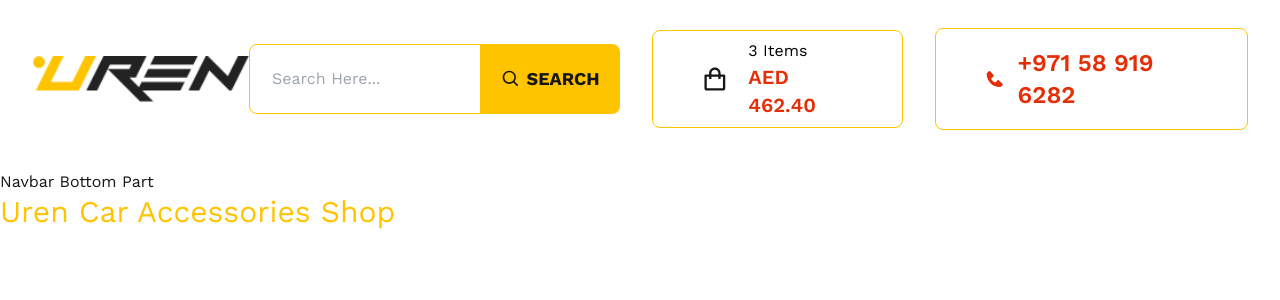
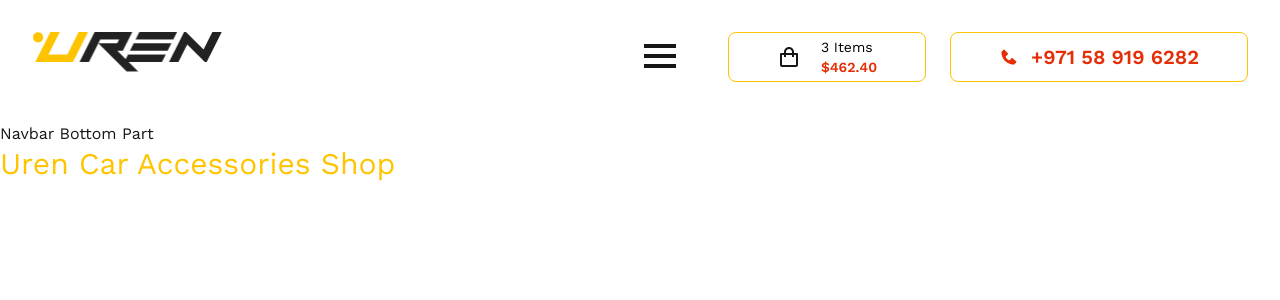
Before and after one commit to shahjalalhazari/Uren-Car-Accessories-Shop, a Next.js app: page / in a window 1280 px wide. Shown: the top 300 px of the page. Built offline with nearby package versions, Linux system fonts and the light colour scheme.

Commit message:
Navbar top part for medium screen devices added.

```diff
--- a/src/components/shared/navbar/Navbar.jsx
+++ b/src/components/shared/navbar/Navbar.jsx
@@ -4,7 +4,7 @@ import TopNavbar from './TopNavbar';
 const Navbar = () => {
   return (
     <>
-      <TopNavbar/>
+      <TopNavbar navItems={navItems} categories={categories} />
       <h1>Navbar Bottom Part</h1>
     </>
   );
--- a/src/components/shared/navbar/TopNavbar.jsx
+++ b/src/components/shared/navbar/TopNavbar.jsx
@@ -1,8 +1,19 @@
-import Image from 'next/image';
-import Link from 'next/link';
-import { BiSearch, BiShoppingBag, BiSolidPhone } from "react-icons/bi";
+"use client";
+import Image from "next/image";
+import Link from "next/link";
+import { usePathname } from "next/navigation";
+import { useState } from "react";
+import {
+  BiMenu,
+  BiSearch,
+  BiShoppingBag,
+  BiSolidPhone,
+  BiX,
+} from "react-icons/bi";
 
-const TopNavbar = () => {
+const TopNavbar = ({ navItems, categories }) => {
+  const pathname = usePathname();
+  const [navbarOpen, setNavbarOpen] = useState(false);
   return (
     <div className="nav-top-part">
       {/* NAVBAR TOP PART FOR LARGE (DEFAULT) DEVICES */}
@@ -34,7 +45,9 @@ const TopNavbar = () => {
                 <BiShoppingBag className="text-3xl" />
                 <div className="grid text-md">
                   <span className="text-black">3 Items</span>
-                  <span className="text-secondary text-xl font-semibold">AED 462.40</span>
+                  <span className="text-secondary text-xl font-semibold">
+                    AED 462.40
+                  </span>
                 </div>
               </div>
             </Link>
@@ -47,9 +60,160 @@ const TopNavbar = () => {
           </Link>
         </ul>
       </div>
+
       {/* NAVBAR TOP PART FOR MEDIUM DEVICES */}
       <div className="md-top-nav">
-        <h1>Top nav for medium device</h1>
+        {/* LOGO */}
+        <Link href="/">
+          <Image
+            width={"190"}
+            height={"40"}
+            src="/images/menu/logo/2.png"
+            alt="Uren's Logo"
+            className="uren-logo"
+          />
+        </Link>
+        <div className="flex gap-x-6">
+          {/* Hamburger Menu Btn */}
+          <div className="text-5xl pr-5" onClick={() => setNavbarOpen(true)}>
+            <BiMenu />
+          </div>
+          {/* Cart */}
+          <Link href="/" className="">
+            <div className="nav-cart-btn">
+              <BiShoppingBag className="text-2xl" />
+              <div className="grid text-sm ">
+                <span className="text-black">3 Items</span>
+                <span className="text-secondary font-semibold">$462.40</span>
+              </div>
+            </div>
+          </Link>
+
+          {/* Phone Number */}
+          <Link href="tel://971589196282">
+            <div className="nav-phone-num px-12">
+              <BiSolidPhone />
+              +971 58 919 6282
+            </div>
+          </Link>
+        </div>
+
+        {navbarOpen && (
+          <>
+            {/* Sidebar Overlay (Background Dim) */}
+            <div
+              className={`sidebar-overlay ${
+                navbarOpen ? "opacity-100 visible" : "opacity-0 invisible"
+              }`}
+              onClick={() => setNavbarOpen(false)}
+            ></div>
+
+            {/* Sidebar Menu */}
+            <div
+              className={`menu-sidebar w-1/2 ${
+                navbarOpen ? "translate-x-0" : "translate-x-full"
+              }`}
+            >
+              {/* Close Button */}
+              <button
+                className="sidebar-close-btn"
+                onClick={() => setNavbarOpen(false)}
+              >
+                <BiX />
+              </button>
+
+              {/* Search Form */}
+              <form className="sidebar-search-form">
+                <input
+                  type="text"
+                  name="search"
+                  id="search"
+                  placeholder="Search Here..."
+                  className="sidebar-search-input"
+                />
+                <button type="submit" className="sidebar-search-btn">
+                  <BiSearch />
+                </button>
+              </form>
+
+              {/* Menu Items */}
+              <ul className="sidebar-nav-list">
+                {navItems.map((item) => (
+                  <li>
+                    <Link
+                      className={`font-semibold uppercase ${
+                        pathname === item.path && "text-secondary"
+                      }`}
+                      key={item.path}
+                      href={item.path}
+                      onClick={() => setNavbarOpen(false)}
+                    >
+                      {item.title}
+                    </Link>
+                  </li>
+                ))}
+              </ul>
+
+              <hr className="border-[#ccc] mx-8 mt-6 mb-2" />
+
+              <ul className="text-[#999] mx-4">
+                <div className="collapse collapse-arrow mb-[-25px]">
+                  <input type="radio" name="my-accordion-2" />
+                  <div className="collapse-title font-semibold">
+                    User Settings
+                  </div>
+                  <div className="collapse-content text-sm ml-4">
+                    <ul className="space-y-3">
+                      <li>
+                        <Link href={"/user/profile"}>My Account</Link>
+                      </li>
+                      <li>
+                        <Link href={"/"}>Sign In | Sign Up</Link>
+                      </li>
+                    </ul>
+                  </div>
+                </div>
+                <div className="collapse collapse-arrow mb-[-25px]">
+                  <input type="radio" name="my-accordion-2" />
+                  <div className="collapse-title font-semibold">Currency</div>
+                  <div className="collapse-content text-sm ml-4">
+                    <ul className="space-y-3">
+                      <li className="text-secondary">
+                        <Link href="/">$ US Dollar</Link>
+                      </li>
+                      <li>
+                        <Link href="">£ Pound Sterling</Link>
+                      </li>
+                      <li>
+                        <Link href="">€ EUR</Link>
+                      </li>
+                    </ul>
+                  </div>
+                </div>
+                <div className="collapse collapse-arrow">
+                  <input type="radio" name="my-accordion-2" />
+                  <div className="collapse-title font-semibold">Language</div>
+                  <div className="collapse-content text-sm ml-4">
+                    <ul className="space-y-3">
+                      <li className="text-secondary">
+                        <Link href="/">English</Link>
+                      </li>
+                      <li>
+                        <Link href="/">Français</Link>
+                      </li>
+                      <li>
+                        <Link href="/">Romanian</Link>
+                      </li>
+                      <li>
+                        <Link href="/">Japanese</Link>
+                      </li>
+                    </ul>
+                  </div>
+                </div>
+              </ul>
+            </div>
+          </>
+        )}
       </div>
       {/* NAVBAR TOP PART FOR SMALL DEVICES */}
       <div className="sm-top-nav">Top nav for small device</div>
--- a/src/components/shared/navbar/navbar.css
+++ b/src/components/shared/navbar/navbar.css
@@ -1,11 +1,11 @@
 /* ✅ Desktops & Large Screens (Default) */
-/* Small & medium device will be hidden in large device */
+/* Small & medium devices are hidden in large device */
 .md-top-nav, .sm-top-nav {
     @apply hidden;
 }
 /* NAVBAR TOP PART FOR LARGE DEVICES */
 .lg-top-nav {
-    @apply navbar bg-base-100 flex justify-between px-8 mt-5 mb-8;
+    @apply bg-base-100 flex justify-between px-8 mt-10 mb-12;
 }
 .lg-search-input {
     @apply p-[22px] w-3/4 outline-none border border-primary rounded-s-lg;
@@ -28,9 +28,73 @@
 .nav-phone-num:hover {
     @apply text-dark;
 }
+/* ✅ Tablets (All sizes) */
+@media (min-width: 768px) and (max-width: 1367px) {
 
+    /* Small & large devices are hidden in medium device */
+    .lg-top-nav,
+    .sm-top-nav {
+        @apply hidden
+    }
+
+    /* NAVBAR TOP PART FOR MEDIUM DEVICES */
+    .md-top-nav {
+        @apply flex justify-between px-8 mt-8 mb-10;
+    }
+
+    .nav-cart-btn {
+        @apply border border-primary py-1 flex gap-5 items-center px-12;
+    }
+
+    .sidebar-overlay {
+        @apply fixed inset-0 bg-black bg-opacity-50 z-40 transition-opacity duration-500 ease-in-out;
+    }
+
+    .menu-sidebar {
+        @apply fixed top-0 right-0 h-full bg-white opacity-95 shadow-lg z-50 animate-fadeIn;
+    }
+
+    .sidebar-close-btn {
+        @apply absolute top-0 left-[-46px] text-3xl bg-secondary text-base-100 px-2 py-[15px] transition-all ease-in-out duration-300;
+    }
+
+    .sidebar-search-form {
+        @apply bg-[#eee] flex justify-between items-center;
+    }
+
+    .sidebar-search-input {
+        @apply w-full px-8 py-5 text-sm bg-[#eee] outline-none;
+    }
+
+    .sidebar-search-btn {
+        @apply text-xl text-[#999] p-5;
+    }
+
+    .sidebar-nav-list {
+        @apply space-y-2 text-[#999] font-semibold mt-8 mx-8;
+    }
+
+    .nav-phone-num {
+        @apply px-12 py-2.5 text-xl;
+    }
+    }
 /* ✅ Mobile Phones (All sizes) */
 @media (max-width: 767px) {}
 
-/* ✅ Tablets (All sizes) */
-@media (min-width: 768px) and (max-width: 1023px) {}
+/* FadeIn Animations */
+@keyframes fadeIn {
+    from {
+        opacity: 0;
+        transform: translateY(-10px);
+    }
+
+    to {
+        opacity: 1;
+        transform: translateY(0);
+    }
+}
+
+.animate-fadeIn {
+    animation: fadeIn 0.5s ease-in-out;
+    -webkit-animation: fadeIn 0.5s ease-in-out;
+}
```
